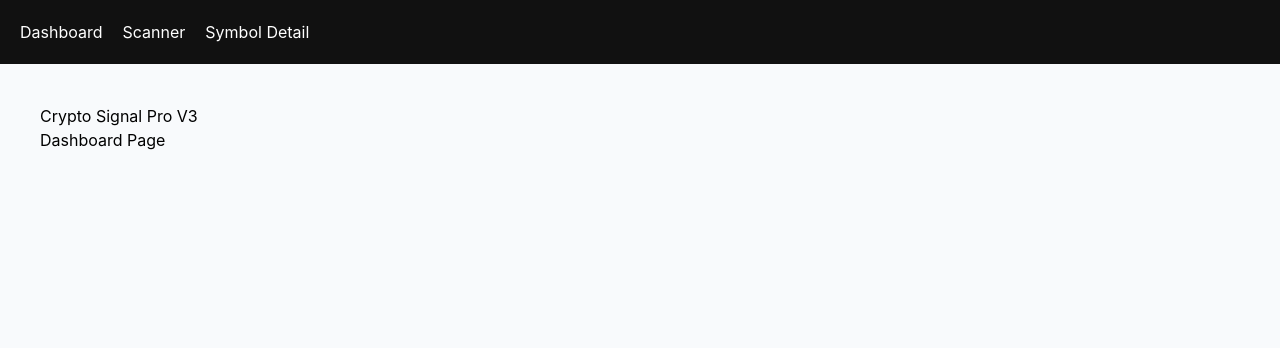
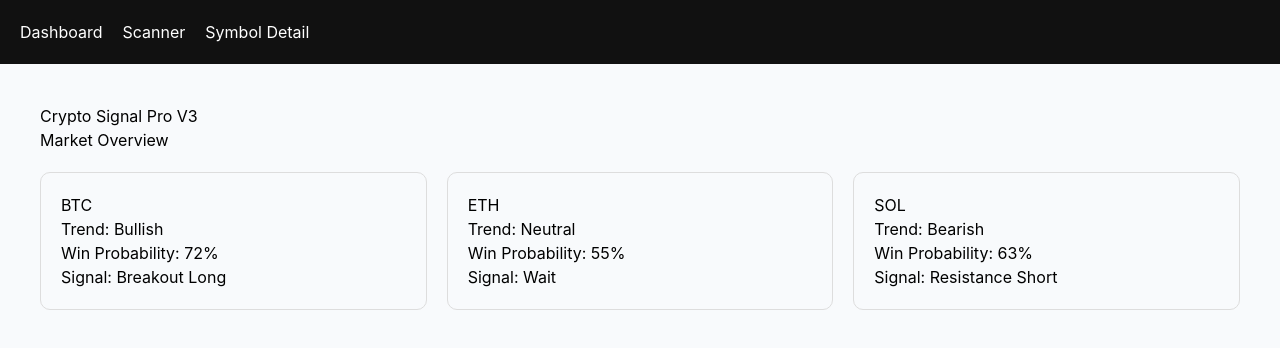
Before and after one commit to as5566332262/crypto-signal-pro, a React (Vite) app: page / in a window 1280 px wide. Shown: the top 348 px of the page. Built offline with nearby package versions, Linux system fonts and the light colour scheme.

Commit message:
upgrade dashboard to market overview

```diff
--- a/src/pages/Dashboard.jsx
+++ b/src/pages/Dashboard.jsx
@@ -1,8 +1,54 @@
+import { useEffect, useState } from "react"
+
 export default function Dashboard() {
+
+  const [coins,setCoins] = useState([])
+
+  useEffect(()=>{
+
+    const mock = [
+      {symbol:"BTC",trend:"Bullish",prob:72,signal:"Breakout Long"},
+      {symbol:"ETH",trend:"Neutral",prob:55,signal:"Wait"},
+      {symbol:"SOL",trend:"Bearish",prob:63,signal:"Resistance Short"}
+    ]
+
+    setCoins(mock)
+
+  },[])
+
   return (
+
     <div style={{padding:40}}>
+
       <h1>Crypto Signal Pro V3</h1>
-      <p>Dashboard Page</p>
+      <h3>Market Overview</h3>
+
+      <div style={{
+        display:"grid",
+        gridTemplateColumns:"repeat(3,1fr)",
+        gap:20,
+        marginTop:20
+      }}>
+
+        {coins.map(c=>(
+          <div key={c.symbol}
+          style={{
+            border:"1px solid #ddd",
+            padding:20,
+            borderRadius:10
+          }}>
+
+            <h2>{c.symbol}</h2>
+            <p>Trend: {c.trend}</p>
+            <p>Win Probability: {c.prob}%</p>
+            <p>Signal: {c.signal}</p>
+
+          </div>
+        ))}
+
+      </div>
+
     </div>
+
   )
 }
```
